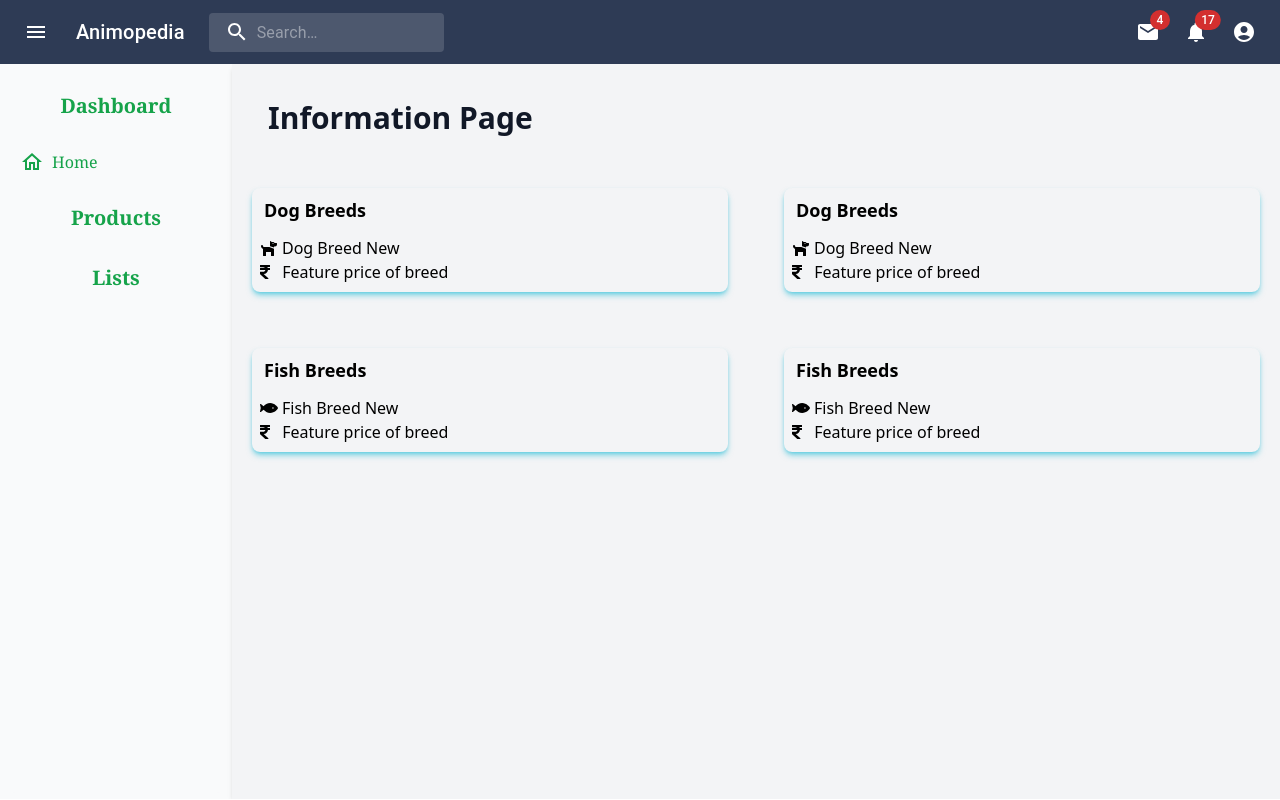
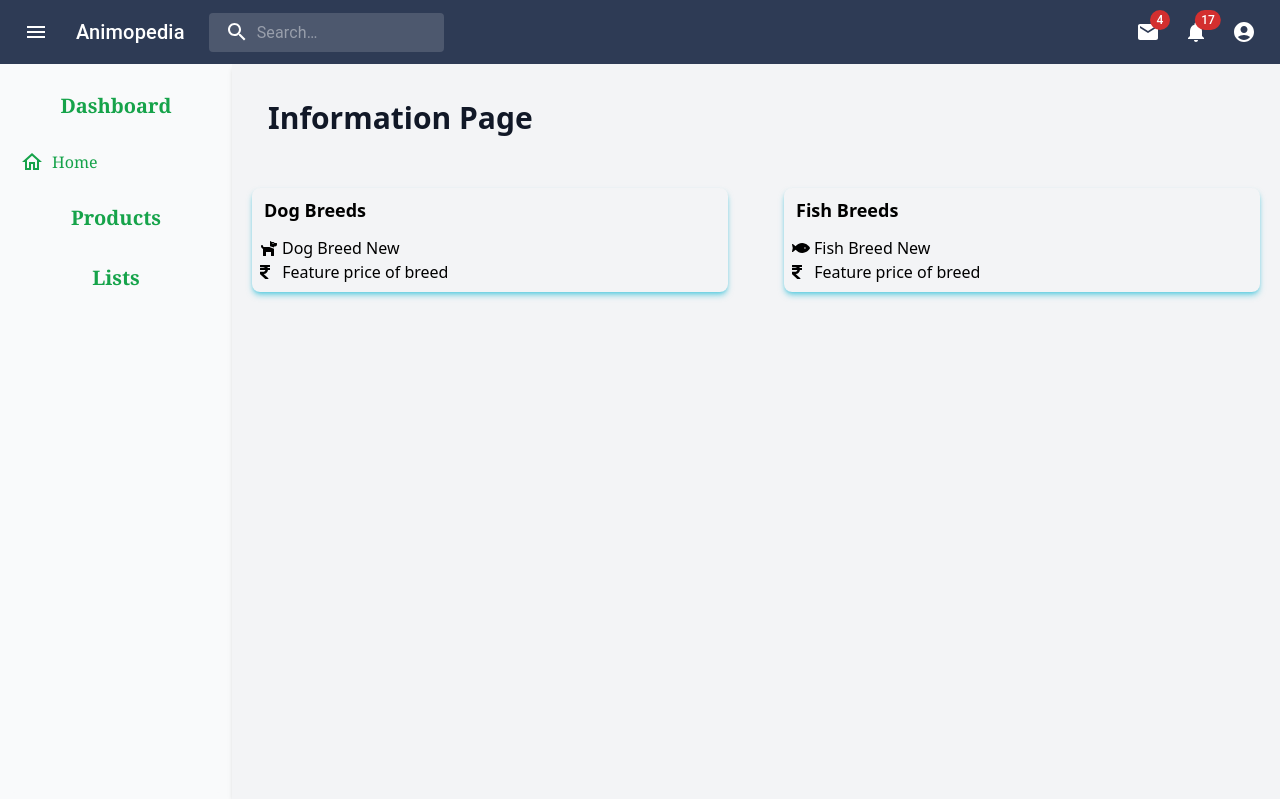
Before and after one commit to itsDikshaMahanot/ANIMOPEDIA_DASHBOARD, a React (Create React App) app in the folder animopedia_dashboard/: page / in a window 1280 px wide. Built offline with nearby package versions, Linux system fonts and the light colour scheme.

Commit message:
chnges done

```diff
--- a/animopedia_dashboard/src/components/featureInfo/FeatureInfo.js
+++ b/animopedia_dashboard/src/components/featureInfo/FeatureInfo.js
@@ -2,28 +2,25 @@ import React from 'react';
 import SetMealOutlinedIcon from '@mui/icons-material/SetMealOutlined';
 import { FontAwesomeIcon } from '@fortawesome/react-fontawesome'
 import { faDog, faFish, faRupeeSign } from '@fortawesome/free-solid-svg-icons'
+import Card from '@mui/material/Card';
+import CardContent from '@mui/material/CardContent';
+import CardMedia from '@mui/material/CardMedia';
+import { Box } from '@mui/system';
 
 export default function FeatureInfo() {
     return (
         <div className="px-1 py-2 overflow-hidden">
-            <div className='my-2 mx-2  md:grid grid-rows-3 grid-cols-2 gap-12 sm:flex'>
-                <div className='border-gray-500 shadow-md shadow-cyan-500/50 cursor-pointer rounded-lg px-2 py-2 lg:flex-1 mx-1 my-1' >
-                    <span className='md:px-1 md:text-lg sm:text-sm font-semibold md:font-bold sm:font-light'> Dog Breeds </span>
+            <div className='my-2 mx-2  max-h-fit  md:grid grid-rows-3 grid-cols-2 gap-12 sm:flex'>
+                <div className='border-gray-100 shadow-md shadow-cyan-500/50 cursor-pointer rounded-lg px-2 py-2 lg:flex-1 mx-1 my-1' >
+
+                    <span className='px-1 text-lg font-semibold'> Dog Breeds </span>
                     <div className='mt-3 content-center'>
                         <FontAwesomeIcon icon={faDog} />
                         <span className='px-1 mb-5'>Dog Breed New</span> <br />
                         <FontAwesomeIcon icon={faRupeeSign} />
                         <span className='px-2'> Feature price of breed</span>
                     </div>
-                </div>
-                <div className='border-gray-500 shadow-md shadow-cyan-500/50 cursor-pointer rounded-lg px-2 py-2 lg:flex-1 mx-1 my-1' >
-                    <span className='md:px-1 md:text-lg sm:text-sm font-semibold md:font-bold sm:font-light'> Dog Breeds </span>
-                    <div className='mt-3 content-center'>
-                        <FontAwesomeIcon icon={faDog} />
-                        <span className='px-1 mb-5'>Dog Breed New</span> <br />
-                        <FontAwesomeIcon icon={faRupeeSign} />
-                        <span className='px-2'> Feature price of breed</span>
-                    </div>
+
                 </div>
                 <div className='border-gray-500 shadow-md shadow-cyan-500/50 cursor-pointer rounded-lg px-2 py-2 lg:flex-1 mx-1 my-1' >
                     <span className='px-1 text-lg font-semibold'> Fish Breeds </span>
@@ -34,19 +31,64 @@ export default function FeatureInfo() {
                         <span className='px-2'> Feature price of breed</span>
                     </div>
                 </div>
-                <div className='border-gray-500 shadow-md shadow-cyan-500/50 cursor-pointer rounded-lg px-2 py-2 lg:flex-1 mx-1 my-1' >
-                    <span className='px-1 text-lg font-semibold'> Fish Breeds </span>
-                    <div className='mt-3 content-center'>
-                        <FontAwesomeIcon icon={faFish} />
-                        <span className='px-1 mb-5'>Fish Breed New</span> <br />
-                        <FontAwesomeIcon icon={faRupeeSign} />
-                        <span className='px-2'> Feature price of breed</span>
-                    </div>
-                </div>
-
-
             </div>
         </div>
     );
 
 }
+
+
+
+
+
+
+
+
+
+
+
+
+
+// import * as React from 'react';
+// import { useTheme } from '@mui/material/styles';
+// import Box from '@mui/material/Box';
+// import Card from '@mui/material/Card';
+// import CardContent from '@mui/material/CardContent';
+// import CardMedia from '@mui/material/CardMedia';
+// import IconButton from '@mui/material/IconButton';
+// import Typography from '@mui/material/Typography';
+
+
+// export default function MediaControlCard() {
+//     const theme = useTheme();
+
+//     return (
+//         <Card sx={{ display: 'flex' }}>
+            // <CardMedia
+            //     component="img"
+            //     sx={{ width: 151 }}
+            //     image="https://hips.hearstapps.com/clv.h-cdn.co/assets/17/29/1500566326-gettyimages-512366437-1.jpg"
+            //     alt="Live from space album cover"
+            // />
+//             <Box sx={{ display: 'flex', flexDirection: 'column' }}>
+//                 <CardContent sx={{ flex: '1 0 auto' }}>
+//                     <Typography component="div" variant="h5">
+//                     Dog Breeds
+//                     </Typography>
+//                     <Typography variant="subtitle1" color="text.secondary" component="div">
+//                         Mac Miller
+//                     </Typography>
+//                 </CardContent>
+//                 {/* <div className='border-gray-500 shadow-md shadow-cyan-500/50 cursor-pointer rounded-lg px-2 py-2 lg:flex-1 mx-1 my-1' >
+//                     <div className='mt-3 content-center'>
+//                         <FontAwesomeIcon icon={faDog} />
+//                         <span className='px-1 mb-5'>Dog Breed New</span> <br />
+//                         <FontAwesomeIcon icon={faRupeeSign} />
+//                         <span className='px-2'> Feature price of breed</span>
+//                     </div>
+//                 </div> */}
+//             </Box>
+
+//         </Card>
+//     );
+// }
```
